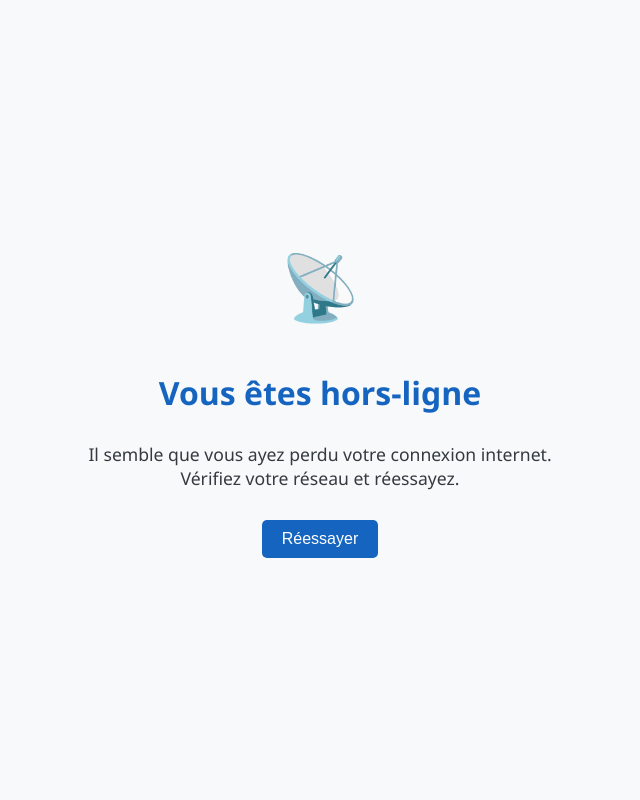
After one commit to cfitech3/smartschool, a Django app: page /offline/ in a window 1280 px wide. The commit adds this page. Shown: the whole page, without its empty margins (320-960 px from the left). Run offline with Django 5.2, Linux system fonts and the light colour scheme; parts of the project's set-up code (start-up, migrations or seed data) failed here and were passed over.

Commit message:
Feat: Ajout de la PWA (Manifest, Service Worker, Mode Hors-ligne)

```diff
--- a/smartschool/urls.py
+++ b/smartschool/urls.py
@@ -3,6 +3,7 @@ from django.urls import path, include, re_path
 from django.conf import settings
 from django.conf.urls.static import static
 from django.views.static import serve
+from django.views.generic import TemplateView
 
 urlpatterns = [
     path('admin/', admin.site.urls),
@@ -12,6 +13,11 @@ urlpatterns = [
     path('eleves/', include('eleves.urls')),
     path('finances/', include('finances.urls')),
     path('notes/', include('notes.urls')),
+
+    # PWA Routes
+    path('sw.js', TemplateView.as_view(template_name='pwa/sw.js', content_type='application/javascript'), name='sw'),
+    path('manifest.json', TemplateView.as_view(template_name='pwa/manifest.json', content_type='application/json'), name='manifest'),
+    path('offline/', TemplateView.as_view(template_name='pwa/offline.html'), name='offline'),
 ]
 
 if settings.DEBUG:
--- /dev/null
+++ b/templates/pwa/offline.html
@@ -0,0 +1,46 @@
+<!DOCTYPE html>
+<html lang="fr">
+<head>
+    <meta charset="UTF-8">
+    <meta name="viewport" content="width=device-width, initial-scale=1.0">
+    <title>Mode Hors-ligne - SmartSchool</title>
+    <style>
+        body {
+            font-family: 'Segoe UI', Tahoma, Geneva, Verdana, sans-serif;
+            background-color: #f8f9fa;
+            color: #343a40;
+            display: flex;
+            flex-direction: column;
+            align-items: center;
+            justify-content: center;
+            height: 100vh;
+            margin: 0;
+            text-align: center;
+        }
+        .icon {
+            font-size: 4rem;
+            color: #6c757d;
+            margin-bottom: 20px;
+        }
+        h1 { margin-bottom: 10px; color: #1565C0; }
+        p { margin-bottom: 30px; font-size: 1.1rem; }
+        .btn {
+            background-color: #1565C0;
+            color: white;
+            padding: 10px 20px;
+            border: none;
+            border-radius: 5px;
+            font-size: 1rem;
+            cursor: pointer;
+            text-decoration: none;
+        }
+        .btn:hover { background-color: #0D47A1; }
+    </style>
+</head>
+<body>
+    <div class="icon">📡</div>
+    <h1>Vous êtes hors-ligne</h1>
+    <p>Il semble que vous ayez perdu votre connexion internet.<br>Vérifiez votre réseau et réessayez.</p>
+    <button onclick="window.location.reload()" class="btn">Réessayer</button>
+</body>
+</html>
```
Also changed, not shown: templates/base/base.html (+12 -0 lines), templates/base/base_famille.html (+12 -1 lines), templates/pwa/sw.js (added, +67 -0 lines), templates/pwa/manifest.json (added).
